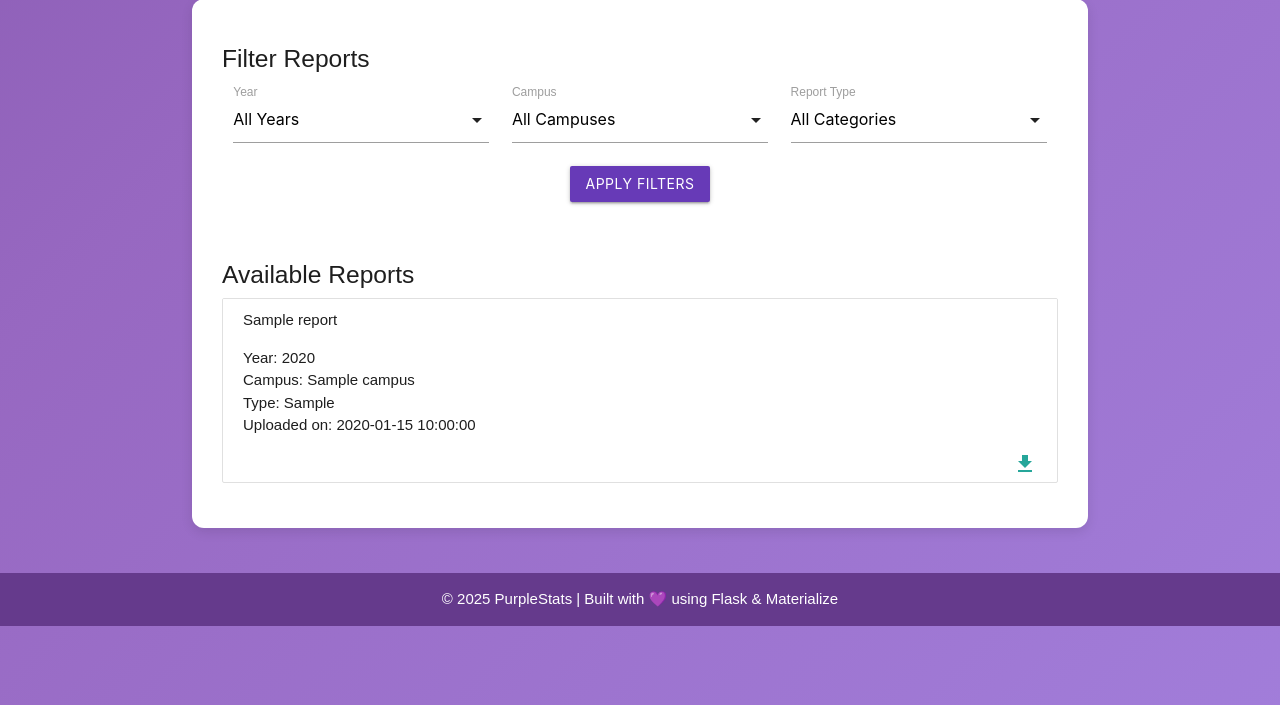
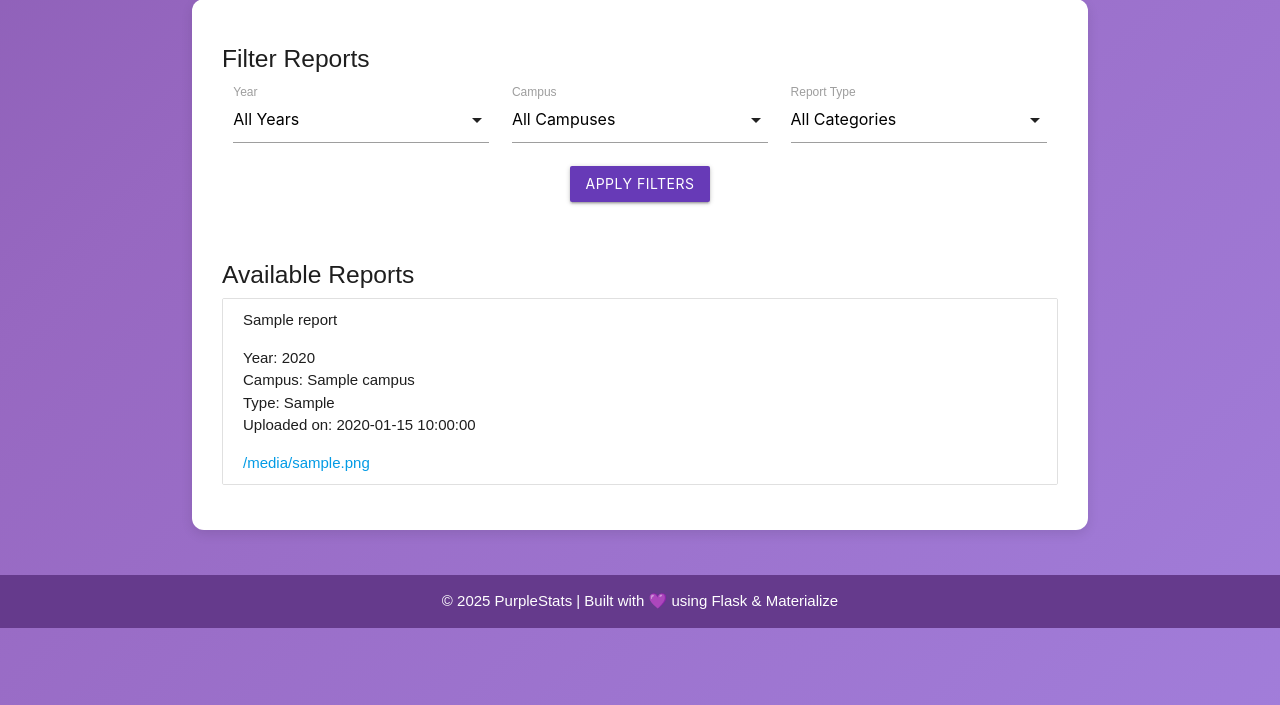
Before and after one commit to lillyem/INFO2602_StatsApp, a Python web app: template App/templates/view_reports.html in a window 1280 px wide. Shown: the part 95-800 px from the top of the page. Run offline with Jinja, Linux system fonts and the light colour scheme; the template is opened without the code that fills it: most values are stand-ins (such as "Sample title", 1, 10 or a date in 2020).

Commit message:
updated view_reports.html

```diff
--- a/App/templates/view_reports.html
+++ b/App/templates/view_reports.html
@@ -62,9 +62,9 @@
             {% if report.created_at != 'Unknown' %}<strong>Uploaded on:</strong> {{ report.created_at }}<br>{% endif %}
             <!-- <strong>Uploaded by:</strong> {{ report.uploaded_by }} -->
           </p>
-          <a href="{{ url_for('static', filename=report.filepath.split('static/')[-1]) }}" class="secondary-content" target="_blank">
-            <!-- <a href="{{ url_for('static', filename='reports/' + report.filename) }}" target="_blank">{{ report.filename }}</a> -->
-            <i class="material-icons">file_download</i>
+          <!-- <a href="{{ url_for('static', filename=report.filepath.split('static/')[-1]) }}" class="secondary-content" target="_blank"> -->
+            <a href="{{ url_for('static', filename='reports/' + report.filename) }}" target="_blank">{{ report.filename }}</a>
+            <!-- <i class="material-icons">file_download</i> -->
           </a>
         </li>
       {% endfor %}
```
